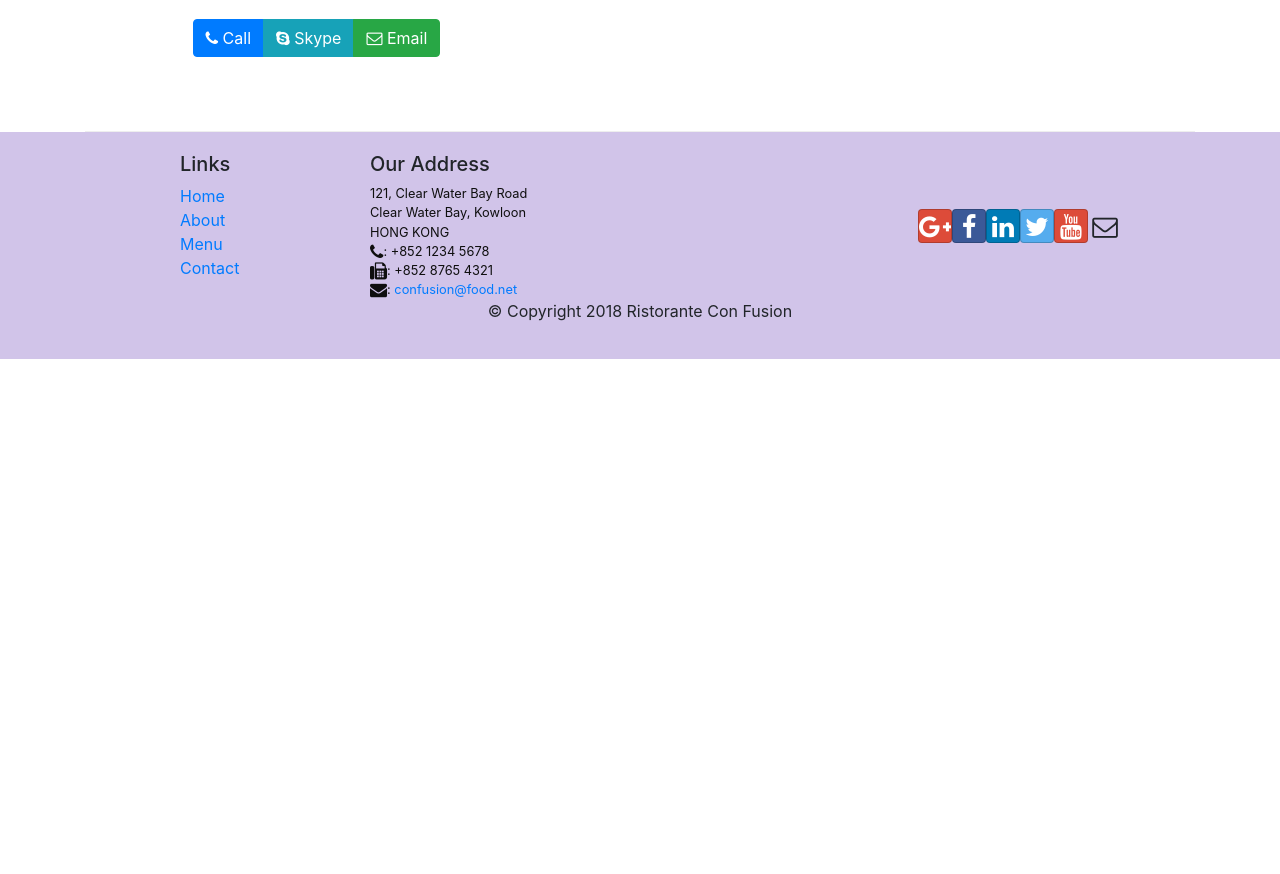
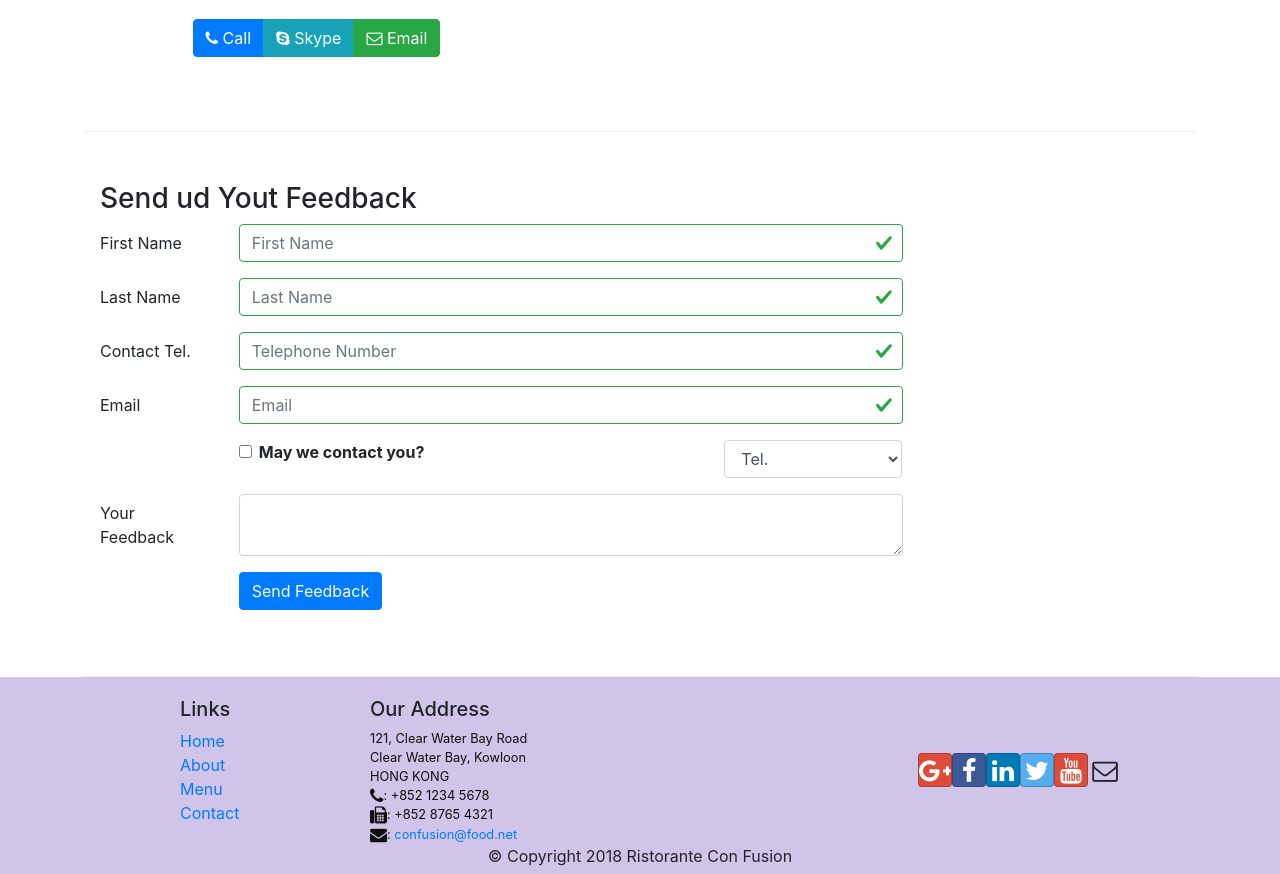
Before and after one commit to MahendraThammita/FrontendWebDevelopmentWith_React, a React (Create React App) app: page /contactus in a window 1280 px wide. Shown: the part 740-1614 px from the top of the page. Before the commit the page ends 1099 px from the top, so only its background shows below. Built offline with nearby package versions, Linux system fonts and the light colour scheme.

Commit message:
Controlled Form Validation

```diff
--- a/src/componants/ContactComponent.js
+++ b/src/componants/ContactComponent.js
@@ -1,9 +1,94 @@
-import React from 'react';
-import {Breadcrumb , BreadcrumbItem} from 'reactstrap'
+import React , {Component} from 'react';
+import {Breadcrumb , BreadcrumbItem , Button , Form , FormGroup , Label , Input , Col , FormFeedback} from 'reactstrap'
 import {Link} from 'react-router-dom';
 
-function Contact(props) {
-    return(
+class Contact extends Component {
+
+    constructor(props){
+        super(props);
+
+        this.state = {
+            firstname: '',
+            lastname: '',
+            telnum: '',
+            email: '',
+            agree: false,
+            contactType: 'Tel.',
+            message: '',
+            touched: {
+                firstname: false,
+                lastname: false,
+                telnum: false,
+                email: false
+            }
+        }
+        this.handleSubmit = this.handleSubmit.bind(this);
+        this.handleInputChange = this.handleInputChange.bind(this);
+        this.handleBlur = this.handleBlur.bind(this);
+
+    }
+
+    //each input element's onChange method is called with this method.Thus everytime a input element chagges
+    //will call this function.
+    handleInputChange(event){
+        const target = event.target;
+        //First it check the type of changing input tag. if it is a checkbox it's value will be taken
+        //by its checked property. othervice the value will be taken by value property of it.
+        const value = target.type === 'checkbox' ? target.checked : target.value;
+        const name = target.name;
+
+        //Sets the value of input field to the associated state.
+        this.setState({
+            [name]: value
+        });
+    }
+
+    //This will call on submitting the form.(OnSubmit will call this funvtion)
+    handleSubmit(event) {
+        console.log("Current State is : " + JSON.stringify(this.state));
+        alert("Current State is : " + JSON.stringify(this.state));
+        event.preventDefault();
+    }
+
+    handleBlur = (field) => (evt) =>{
+        this.setState({
+            touched: {...this.state.touched , [field] : true,}
+        });
+    }
+
+    validate(firstname , lastname , telnum , email){
+        const errors ={
+            firstname: '',
+            lastname: '',
+            telnum: '',
+            email: ''
+        }
+
+        if (this.state.touched.firstname && firstname.length < 3)
+            errors.firstname = 'First Name should be >= 3 characters';
+        else if (this.state.touched.firstname && firstname.length > 10)
+            errors.firstname = 'First Name should be <= 10 characters';
+
+        if (this.state.touched.lastname && lastname.length < 3)
+            errors.lastname = 'Last Name should be >= 3 characters';
+        else if (this.state.touched.lastname && lastname.length > 10)
+            errors.lastname = 'Last Name should be <= 10 characters';
+
+        const reg = /^\d+$/;
+        if (this.state.touched.telnum && !reg.test(telnum))
+            errors.telnum = 'Tel. Number should contain only numbers';
+
+        if (this.state.touched.email && email.split('').filter(x => x === '@').length !== 1)
+            errors.email = 'Email should contain a @';
+
+        return errors;
+
+    }
+
+    render() {
+
+        const errors = this.validate(this.state.firstname, this.state.lastname, this.state.telnum, this.state.email);
+        return(
         <div className="container">
             <div className="row">
                 <Breadcrumb>
@@ -41,8 +126,99 @@
                     </div>
                 </div>
             </div>
+            <div className="row row-content">
+                <div className="col-12">
+                    <h3>Send ud Yout Feedback</h3>
+                </div>
+                <div className="col-12 col-md-9">
+                    <Form onSubmit={this.handleSubmit}>
+                        <FormGroup row>
+                            <Label htmlFor="firstname" md={2}>First Name</Label>
+                            <Col md={10}>
+                                <Input type="text" id="firstname" name="firstname" placeholder="First Name"
+                                 valid={errors.firstname === ''}
+                                 invalid={errors.firstname !== ''}
+                                 value={this.state.firstname}
+                                 onChange={this.handleInputChange}
+                                 onBlur={this.handleBlur('firstname')}/>
+                                 <FormFeedback>{errors.firstname}</FormFeedback>
+                            </Col>
+                        </FormGroup>
+                        <FormGroup row>
+                            <Label htmlFor="lastname" md={2}>Last Name</Label>
+                            <Col md={10}>
+                                <Input type="text" id="lastname" name="lastname" placeholder="Last Name"
+                                valid={errors.lastname === ''}
+                                invalid={errors.lastname !== ''}
+                                value={this.state.lastname}
+                                onChange={this.handleInputChange}
+                                onBlur={this.handleBlur('lastname')}/>
+                                <FormFeedback>{errors.lastname}</FormFeedback>
+                            </Col>
+                        </FormGroup>
+                        <FormGroup row>
+                            <Label htmlFor="telnum" md={2}>Contact Tel.</Label>
+                            <Col md={10}>
+                                <Input type="tel" id="telnum" name="telnum" placeholder="Telephone Number"
+                                valid={errors.telnum === ''}
+                                invalid={errors.telnum !== ''}
+                                value={this.state.telnum}
+                                onChange={this.handleInputChange}
+                                onBlur={this.handleBlur('telnum')}/>
+                                <FormFeedback>{errors.telnum}</FormFeedback>
+                            </Col>
+                        </FormGroup>
+                        <FormGroup row>
+                            <Label htmlFor="email" md={2}>Email</Label>
+                            <Col md={10}>
+                                <Input type="email" id="email" name="email" placeholder="Email"
+                                valid={errors.email === ''}
+                                invalid={errors.email !== ''}
+                                value={this.state.email}
+                                onChange={this.handleInputChange}
+                                onBlur={this.handleBlur('email')}/>
+                                <FormFeedback>{errors.email}</FormFeedback>
+                            </Col>
+                        </FormGroup>
+                        <FormGroup row>
+                            <Col md={{size: 6 , offset: 2}}>
+                                <FormGroup check>
+                                    <Label check>
+                                        <Input type="checkbox" name="agree" checked={this.state.agree}
+                                        onChange={this.handleInputChange}/>{" "}
+                                        <strong>May we contact you?</strong>
+                                    </Label>
+                                </FormGroup>
+                            </Col>
+                            <Col md={{size:3 , offset: 1}}>
+                                <Input Input type = "select" name = "contactType"
+                                value = {this.state.contactType}
+                                onChange={this.handleInputChange}>
+                                    <option>Tel.</option>
+                                    <option>Email</option>
+                                </Input>
+                            </Col>
+                        </FormGroup>
+                        <FormGroup row>
+                            <Label htmlFor="feedback" md={2}>Your Feedback</Label>
+                            <Col md={10}>
+                                <Input type="textarea" id="message" name="message"
+                                value={this.state.message}
+                                onChange={this.handleInputChange}/>
+                            </Col>
+                        </FormGroup>
+                        <FormGroup row>
+                            <Col md={{size: 10 , offset: 2}}>
+                                <Button type="submit" color="primary">Send Feedback</Button>
+                            </Col>
+                        </FormGroup>
+                    </Form>
+                </div>
+            </div>
         </div>
     );
+    }
+
 }
 
 export default Contact;
```
Also changed, not shown: 1 other file (tests, documents, lock files or other folders).
